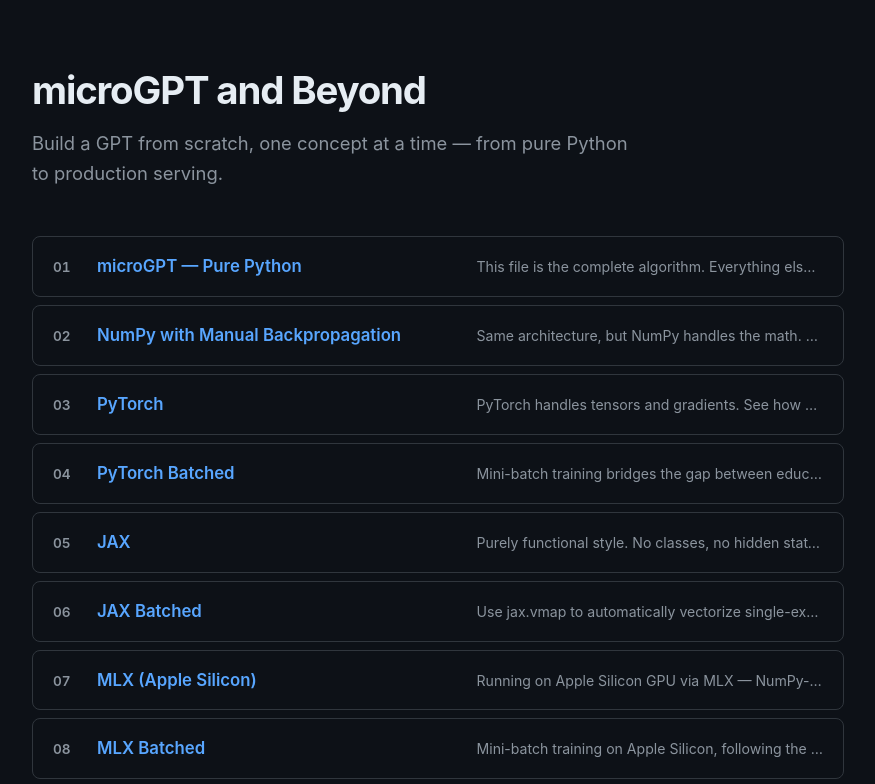
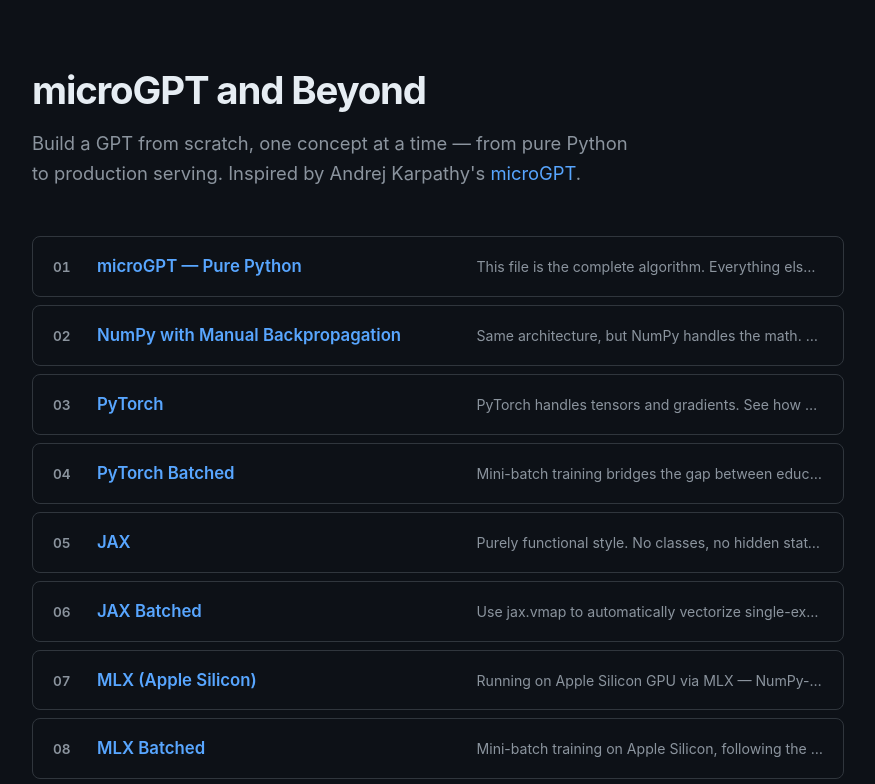
Before and after one commit to danilop/micro-gpt-and-beyond, a plain HTML site: page web_tutorial/index.html in a window 1280 px wide. Shown: the top 784 px of the page, without its empty margins (202-1077 px from the left). Drawn offline with Linux system fonts and the light colour scheme; no server answers.

Commit message:
Add Karpathy credit to web tutorial landing page

```diff
--- a/web_tutorial/index.html
+++ b/web_tutorial/index.html
@@ -84,7 +84,7 @@
 <body>
 <div class="container">
   <h1>microGPT and Beyond</h1>
-  <p class="tagline">Build a GPT from scratch, one concept at a time — from pure Python to production serving.</p>
+  <p class="tagline">Build a GPT from scratch, one concept at a time — from pure Python to production serving. Inspired by Andrej Karpathy's <a href="https://karpathy.ai/microgpt.html" style="color:var(--accent);text-decoration:none">microGPT</a>.</p>
   <ul class="lab-list" id="labs"></ul>
 </div>
 <script>
```
